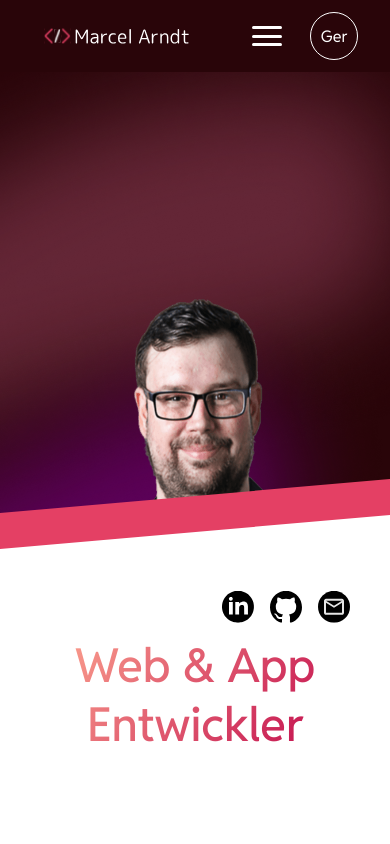
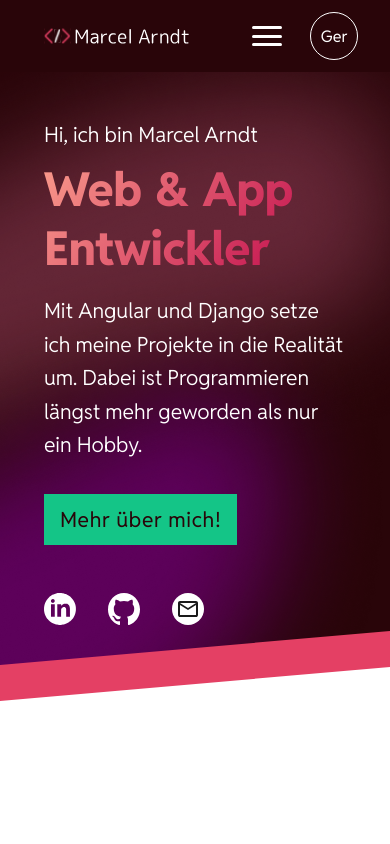
Before and after one commit to MarcelArndt/Portfolio-2025, an Angular app: page / in a window 390 px wide. Shown: the top 844 px of the page. Built offline with nearby package versions, Linux system fonts and the light colour scheme.

Commit message:
some responseiv work

```diff
--- a/src/app/hero-section/hero-section.html
+++ b/src/app/hero-section/hero-section.html
@@ -10,10 +10,10 @@
         <div class="text-layer">
 
             <div #headlineTextBox class="text-column">
-                <p  class="desktop-class">{{ (languageService.texts | async)?.heroSection?.prefixText }}</p>
+                <p class="vertical-off">{{ (languageService.texts | async)?.heroSection?.prefixText }}</p>
                 <h1  >{{ (languageService.texts | async)?.heroSection?.headline }}</h1>
-                <p class="discription desktop-class">{{(languageService.texts | async)?.heroSection?.text}}</p>
-                <button (click)="scrollAboutMe()" class="desktop-class">{{(languageService.texts | async)?.heroSection?.button}}</button>
+                <p class="discription">{{(languageService.texts | async)?.heroSection?.text}}</p>
+                <button (click)="scrollAboutMe()">{{(languageService.texts | async)?.heroSection?.button}}</button>
                 <nav class="social-navi">
                     <ul>
                         <li><a href="https://www.linkedin.com/in/profil-marcel-arndt/" target="_blank"><img src="./assets/linkedIn.svg"></a></li>
--- a/src/app/hero-section/hero-section.scss
+++ b/src/app/hero-section/hero-section.scss
@@ -46,26 +46,19 @@ p{
     width: auto;
     height: 66vh;
 
-
-
     @media screen  and (max-width:1442px){
-        bottom:auto;
         bottom: 33vh;
-        right: 50%;
-        transform: translateX(50%);
-        img{
-            width: 100%;
-        }
+        right: -2%;
+        transform: translateX(0%);
     }
 
-    @media screen  and (max-width:400px){
-        width: 442px;
-        bottom:20vw;
-        right:47%;
-        transform: translateX(50%);
-        img{
-            width: 100%;
-        }
+    @media screen and (max-width:400px){
+        position: absolute;
+        width: auto;
+        height: 70vh;
+        top: 0%;
+        left: 50%;
+        transform: translate(50%, 0%);
     }
 }
 
@@ -80,10 +73,6 @@ p{
     display: flex;
     flex-direction: column;
     justify-content: center;
-    @media screen and (max-width:1442px) {
-    justify-content: end;
-    padding-bottom: 14vh;
-    }
 }
 
 
@@ -93,9 +82,6 @@ p{
         margin: 0;
         display: flex;
         flex-direction: column;
-        align-items: center;
-        justify-content: center;
-
 
         .desktop-class{
             display: none;
@@ -106,13 +92,14 @@ p{
 
 
 button{
-    margin: 32px 40px
+    margin: 32px 40px;
+    width: max-content;
 }
 
 .social-navi {
     margin-left: 40px;
 
-    @media screen and (max-width:1200px) {
+    @media screen and (max-width:400px) {
         margin-top: 0px;
     }
     ul{
@@ -151,60 +138,37 @@ button{
 
 @media screen and (max-width:1442px){
     h1{
-        position: relative;
-        z-index: 404;
-        text-align: center;
+        z-index: 101;
         font-size: clamp(1.5rem, 12vw, min(7rem, 33vh));
-        transform: skewY(5deg);
-        font-weight: 500;
-    }
-
-    .social-navi{
-        position: fixed;
-        right: 40px;
-        bottom: calc(33vh - 48px);
-        transform: skewY(5deg) translateY(-25%);
-        filter: invert(100%);
-
-        ul{
-
-        li{
-            margin: 0px;
-            margin-left: 16px;
-        }
-
-        }
-
     }
 
     .hero-section{
         position: relative;
-        z-index: 403;
+        z-index: 101;
         padding: 0px;
         pointer-events: none;
     }
 
     .text-layer{
-        position: relative;
-        z-index: 403;
+        z-index: 101;
         height: 100%;
         padding: 0px;
+        padding-left: 40px;
         pointer-events: none;
+        margin-top: 86px;
+        justify-content: start;
+        padding-bottom: 14vh;
     }
 
     .text-column{
         width: 100%;
-        position: absolute;
-        bottom: 0px;
-        height: calc( 33vh + 75px );
         z-index: 404;
-        transform: skewY(-5deg);
         pointer-events: none;
     }
 
     .transition{
         position: absolute;
-        bottom: 33vh;
+        bottom: 20vh;
         z-index: 102;
         width: 100%;
         height: max-content;
@@ -220,6 +184,23 @@ button{
     .z-300{
         z-index: 101;
     }
+}
 
+@media screen and (max-width:1024px){
+    .text-layer{
+        padding-left: 1vw;
+    }
+    .transition{
+        bottom: 15vh;
+    }
+}
 
+@media screen and (orientation: landscape) and (max-height: 820px){
+    .vertical-off{
+        display: none;
+    }
+
+    .text-layer{
+        margin-top: 40px;
+    }
 }
```
